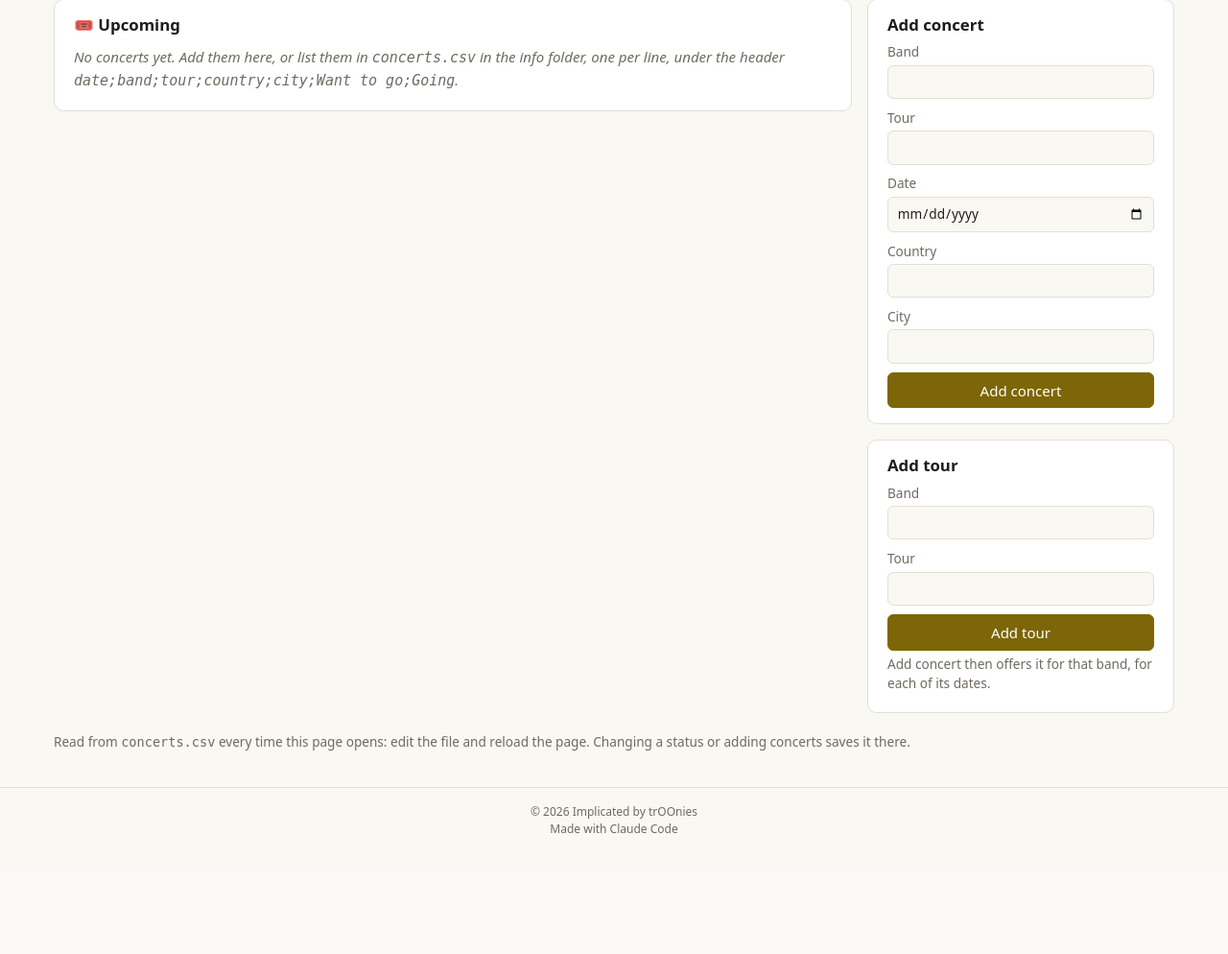
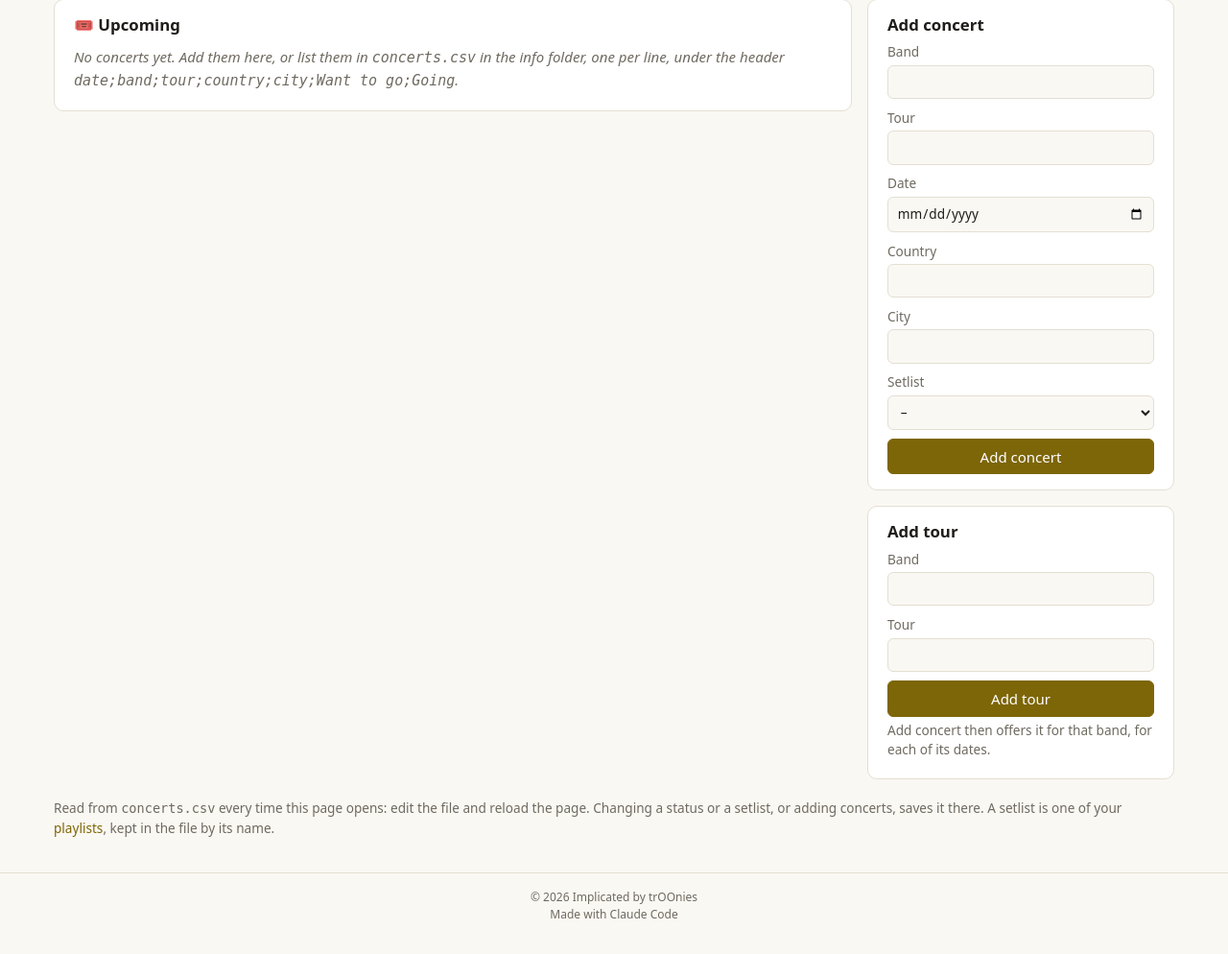
Before and after one commit to trOOnies/implicated, a FastAPI app: template src/implicated/web/templates/concerts.html in a window 1280 px wide. Shown: the part 132-1126 px from the top of the page at 96% size. Before the commit the page ends 1000 px from the top, so only its background shows below. Run offline with FastAPI, Linux system fonts and the light colour scheme; the template is opened without the code that fills it, so the values that code supplies are empty; parts of the project's set-up code (start-up, migrations or seed data) failed here and were passed over.

Commit message:
Add setlists to concerts
Pick one of your playlists as a concert's setlist, in its row or in Add
concert. It is kept by name in a Setlist column of concerts.csv, added
the first time one is set, and follows the playlist when it is renamed.
Missing or ambiguous names are flagged, and the playlist page lists the
concerts it is the setlist of.

Co-Authored-By: Claude Opus 5.5 <noreply@anthropic.com>

```diff
--- a/src/implicated/models.py
+++ b/src/implicated/models.py
@@ -247,6 +247,8 @@ class Concert:
     want_to_go: bool = False
     going: bool = False
     tour: str | None = None
+    # The name of the playlist holding the songs played there.
+    setlist: str | None = None
     # Where it is in the file (the header is line 1), to change it there.
     line: int = 0
 
--- a/src/implicated/web/templates/_concert_form.html
+++ b/src/implicated/web/templates/_concert_form.html
@@ -11,6 +11,14 @@
     <label>Date <input name="date" type="date" required value="{{ concert_form.get('date', '') }}"{% if copied %} autofocus{% endif %}></label>
     <label>Country <input name="country" value="{{ concert_form.get('country', '') }}"></label>
     <label>City <input name="city" value="{{ concert_form.get('city', '') }}"></label>
+    <label>Setlist
+      <select name="playlist_id">
+        <option value="">–</option>
+        {% for p in playlists %}
+        <option value="{{ p.id }}"{% if concert_form.get('playlist_id', '') == p.id | string %} selected{% endif %}>{{ p.name }}</option>
+        {% endfor %}
+      </select>
+    </label>
     <button type="submit">Add concert</button>
   </form>
 </section>
--- a/src/implicated/web/templates/_concerts.html
+++ b/src/implicated/web/templates/_concerts.html
@@ -5,7 +5,7 @@
 <div class="table-scroll">
 <table class="concerts sortable">
   <thead>
-    <tr><th>Date</th><th></th><th>Band</th><th>Tour</th><th>City</th><th>Country</th><th>{{ 'Status' if upcoming else 'Went' }}</th><th></th></tr>
+    <tr><th>Date</th><th></th><th>Band</th><th>Tour</th><th>City</th><th>Country</th><th>{{ 'Status' if upcoming else 'Went' }}</th><th>Setlist</th><th></th></tr>
   </thead>
   <tbody>
     {% for c in concerts %}
@@ -39,8 +39,23 @@
           {% endif %}
         </form>
       </td>
+      {% set setlist = setlists.get(c.setlist | lower) if c.setlist else None %}
+      <td class="setlist" data-sort="{{ c.setlist or '' }}">
+        <form hx-post="/concerts/{{ c.line }}/setlist" hx-trigger="change" hx-target="#concerts" hx-swap="outerHTML">
+          <input type="hidden" name="date" value="{{ c.date }}">
+          <input type="hidden" name="band" value="{{ c.band }}">
+          <select name="playlist_id" aria-label="Setlist of {{ c.band }} on {{ c.date }}">
+            <option value="">–</option>
+            {% if c.setlist and not setlist %}<option value="" selected>{{ c.setlist }} (missing)</option>{% endif %}
+            {% for p in playlists %}
+            <option value="{{ p.id }}"{% if setlist and p.id == setlist.id %} selected{% endif %}>{{ p.name }}</option>
+            {% endfor %}
+          </select>
+        </form>
+        {% if setlist %}<a class="small" href="/playlists/{{ setlist.id }}" title="Open the setlist">Open ›</a>{% endif %}
+      </td>
       <td>
-        {% set copied = dict(band=c.band, tour=c.tour or '', date=c.date | string, country=c.country or '', city=c.city or '') %}
+        {% set copied = dict(band=c.band, tour=c.tour or '', date=c.date | string, country=c.country or '', city=c.city or '', playlist_id=setlist.id if setlist else '') %}
         <button type="button" class="link" hx-get="/fragments/concerts/form?{{ copied | urlencode }}" hx-target="#add-concert" hx-swap="outerHTML show:#add-concert:top"
                 title="Copy to Add concert" aria-label="Copy {{ c.band }} on {{ c.date }} to Add concert">
           <svg viewBox="0 0 24 24" width="18" height="18" fill="none" stroke="currentColor" stroke-width="2" stroke-linecap="round" stroke-linejoin="round" aria-hidden="true"><rect x="9" y="9" width="12" height="12" rx="2"/><path d="M5 15H4a2 2 0 0 1-2-2V4a2 2 0 0 1 2-2h9a2 2 0 0 1 2 2v1"/></svg>
@@ -99,5 +114,6 @@
     </section>
   </aside>
   </div>
-  <p class="small">Read from <code>{{ path or 'concerts.csv' }}</code> every time this page opens: edit the file and reload the page. Changing a status or adding concerts saves it there.</p>
+  <p class="small">Read from <code>{{ path or 'concerts.csv' }}</code> every time this page opens: edit the file and reload the page. Changing a status or a setlist, or adding concerts, saves it there. A setlist is one of your
+  <a href="/playlists">playlists</a>, kept in the file by its name.</p>
 </div>
--- a/src/implicated/web/templates/_playlist_info.html
+++ b/src/implicated/web/templates/_playlist_info.html
@@ -13,6 +13,9 @@
     {% endif %}
   </div>
   <p class="muted">{{ songs | length }} songs · {{ total_seconds | duration }}</p>
+  {% if setlist_of %}
+  <p class="small">🎟️ Setlist of {% for c in setlist_of %}<a href="/concerts">{{ c.band }}, {{ c.date }}{% if c.city %} in {{ c.city }}{% endif %}</a>{{ ', ' if not loop.last }}{% endfor %}.</p>
+  {% endif %}
   {% if playlist.kind == 'favorites' %}
   <p class="small">Every song marked ♥ is here. Adding a song to this playlist marks it as a favorite, and removing it (or its ♥) takes the mark off.</p>
   {% elif playlist.kind == 'listen_later' %}
--- a/src/implicated/web/views.py
+++ b/src/implicated/web/views.py
@@ -14,6 +14,7 @@ so they refresh themselves:
 
 from __future__ import annotations
 
+import logging
 from collections.abc import Iterable
 from dataclasses import fields, replace
 from datetime import date, datetime
@@ -37,7 +38,9 @@ from implicated.concerts import (
     add_concerts,
     read_concerts,
     read_tours,
+    rename_setlist,
     save_tour,
+    set_setlist,
     set_status,
 )
 from implicated.library import Library, NotFound
@@ -55,6 +58,7 @@ from implicated.models import (
     CartItemIn,
     Concert,
     Member,
+    Playlist,
     PlaylistIn,
     Point,
     Song,
@@ -63,6 +67,7 @@ from implicated.models import (
 )
 from implicated.web import editor, shutdown
 
+logger = logging.getLogger("uvicorn.error")  # like the app's own messages
 router = APIRouter(default_response_class=HTMLResponse, include_in_schema=False)
 templates = Jinja2Templates(directory=Path(__file__).parent / "templates")
 
@@ -1301,6 +1306,7 @@ def _playlist_context(lib: Library, playlist_id: int) -> dict:
     detail = found(lib.get_playlist_detail, playlist_id)
     return {
         "playlist": detail.playlist,
+        "setlist_of": _setlist_of(lib, detail.playlist),
         "songs": detail.songs,
         "total_seconds": sum(s.song.duration_seconds or 0 for s in detail.songs),
     }
@@ -1337,17 +1343,29 @@ async def update_playlist(request: Request, lib: Lib, playlist_id: int):
     form = await request.form()
     playlist = found(lib.get_playlist, playlist_id)
     try:
-        lib.update_playlist(playlist_id, PlaylistIn(_text(form, "name") or ""))
+        renamed = lib.update_playlist(playlist_id, PlaylistIn(_text(form, "name") or ""))
     except ValueError as exc:
         return render(
             request, "_playlist_edit.html", status_code=422, error=str(exc), playlist=playlist
         )
+    _rename_setlists(lib, playlist.name, renamed.name)
     return render(
         request,
         "_playlist_info.html",
         trigger=("playlists-changed",),
         **_playlist_context(lib, playlist_id),
     )
+
+
+def _rename_setlists(lib: Library, old: str, new: str) -> None:
+    """Keep concerts.csv's setlists on a renamed playlist, unless another playlist still has
+    its old name (and so is now the setlist)."""
+    if lib.info_dir is None or old.casefold() in _setlist_playlists(lib):
+        return
+    try:
+        rename_setlist(lib.info_dir / CONCERTS_FILE, old, new)
+    except (OSError, UnicodeDecodeError) as exc:
+        logger.warning("could not rename the setlist %r in %s: %s", old, CONCERTS_FILE, exc)
 
 
 @router.post("/playlists/{playlist_id}/delete")
@@ -1853,6 +1871,43 @@ def _tours(pairs: list[tuple[str, str]], band: str | None) -> list[str]:
     return sorted(tours.values(), key=str.casefold)
 
 
+def _own_playlists(lib: Library) -> list[Playlist]:
+    """Your own playlists, which can be setlists, A–Z."""
+    return [p.playlist for p in lib.list_playlists() if not p.playlist.kind]
+
+
+def _setlist_playlists(lib: Library) -> dict[str, Playlist]:
+    """The playlist each setlist name stands for: the oldest of your playlists called that,
+    ignoring case."""
+    by_name: dict[str, Playlist] = {}
+    for playlist in sorted(_own_playlists(lib), key=lambda p: p.id):
+        by_name.setdefault(playlist.name.casefold(), playlist)
+    return by_name
+
+
+def _setlist_warnings(lib: Library, concerts: list[Concert]) -> list[str]:
+    names = [p.name.casefold() for p in _own_playlists(lib)]
+    warnings = []
+    for name in sorted({c.setlist for c in concerts if c.setlist}, key=str.casefold):
+        count = names.count(name.casefold())
+        if count == 0:
+            warnings.append(f"Setlist {name!r}: there is no playlist with that name")
+        elif count > 1:
+            warnings.append(f"Setlist {name!r}: {count} playlists have that name; it is the oldest")
+    return warnings
+
+
+def _concert_setlist(lib: Library, form: FormData) -> str | None:
+    """The name of the playlist picked as a setlist in ``form``; ``None`` for none."""
+    playlist_id = _int(form, "playlist_id")
+    if playlist_id is None:
+        return None
+    playlist = found(lib.get_playlist, playlist_id)
+    if playlist.kind:
+        raise ValueError(f"{playlist.name} cannot be a setlist; pick one of your own playlists")
+    return playlist.name
+
+
 def _concerts_context(lib: Library, **extra) -> dict:
     """The concerts in the info folder's ``concerts.csv``, read again every time."""
     path = lib.info_dir / CONCERTS_FILE if lib.info_dir else None
@@ -1867,6 +1922,7 @@ def _concerts_context(lib: Library, **extra) -> dict:
         except (OSError, UnicodeDecodeError) as exc:
             warnings.append(f"Could not read {path.with_name(TOURS_FILE)}: {exc}")
     named_tours = [(c.band, c.tour) for c in concerts if c.tour]
+    warnings += _setlist_warnings(lib, concerts)
     today = date.today()
     return {
         "path": path,
@@ -1875,6 +1931,8 @@ def _concerts_context(lib: Library, **extra) -> dict:
         "upcoming": [c for c in concerts if c.date >= today],
         "past": [c for c in reversed(concerts) if c.date < today],
         "artists": {a.artist.name.casefold(): a.artist for a in lib.list_artists()},
+        "playlists": _own_playlists(lib),
+        "setlists": _setlist_playlists(lib),
         "warnings": warnings,
         "tours": _tours(added_tours + named_tours, extra.get("concert_form", {}).get("band")),
         "concert_form": {},
@@ -1921,7 +1979,14 @@ async def add_concert(request: Request, lib: Lib):
         except ValueError:
             raise ValueError("date must look like 2026-12-09") from None
         band = _band(form)
-        concert = Concert(day, band, _text(form, "country"), _text(form, "city"), tour=_tour(form))
+        concert = Concert(
+            day,
+            band,
+            _text(form, "country"),
+            _text(form, "city"),
+            tour=_tour(form),
+            setlist=_concert_setlist(lib, form),
+        )
         add_concerts(path, [concert])
     except (OSError, ValueError) as exc:
         context = _concerts_context(lib, concert_error=str(exc), concert_form=form)
@@ -1977,3 +2042,29 @@ async def set_concert_status(request: Request, lib: Lib, line: int):
         context = _concerts_context(lib, error=str(exc))
         return render(request, "_concerts.html", status_code=422, **context)
     return render(request, "_concerts.html", **_concerts_context(lib))
+
+
+@router.post("/concerts/{line}/setlist")
+async def set_concert_setlist(request: Request, lib: Lib, line: int):
+    """Make one of your playlists the concert's setlist in the file, or take it away."""
+    path = _concerts_file(request, lib)
+    form = await request.form()
+    try:
+        day = date.fromisoformat(_text(form, "date") or "")
+        set_setlist(path, line, day, _text(form, "band") or "", _concert_setlist(lib, form))
+    except (OSError, ValueError) as exc:
+        context = _concerts_context(lib, error=str(exc))
+        return render(request, "_concerts.html", status_code=422, **context)
+    return render(request, "_concerts.html", **_concerts_context(lib))
+
+
+def _setlist_of(lib: Library, playlist: Playlist) -> list[Concert]:
+    """The concerts whose setlist is ``playlist``, by date."""
+    if lib.info_dir is None or playlist.kind:
+        return []
+    try:
+        concerts, _warnings = read_concerts(lib.info_dir / CONCERTS_FILE)
+    except (OSError, UnicodeDecodeError):
+        return []
+    setlists = _setlist_playlists(lib)
+    return [c for c in concerts if c.setlist and setlists.get(c.setlist.casefold()) == playlist]
```
Also changed, not shown: src/implicated/concerts.py (+74 -9 lines), src/implicated/web/templates/help.html (+5 -2 lines), tests/test_concerts.py (+52 -1 lines), tests/test_web.py (+79 -1 lines), README.md.
